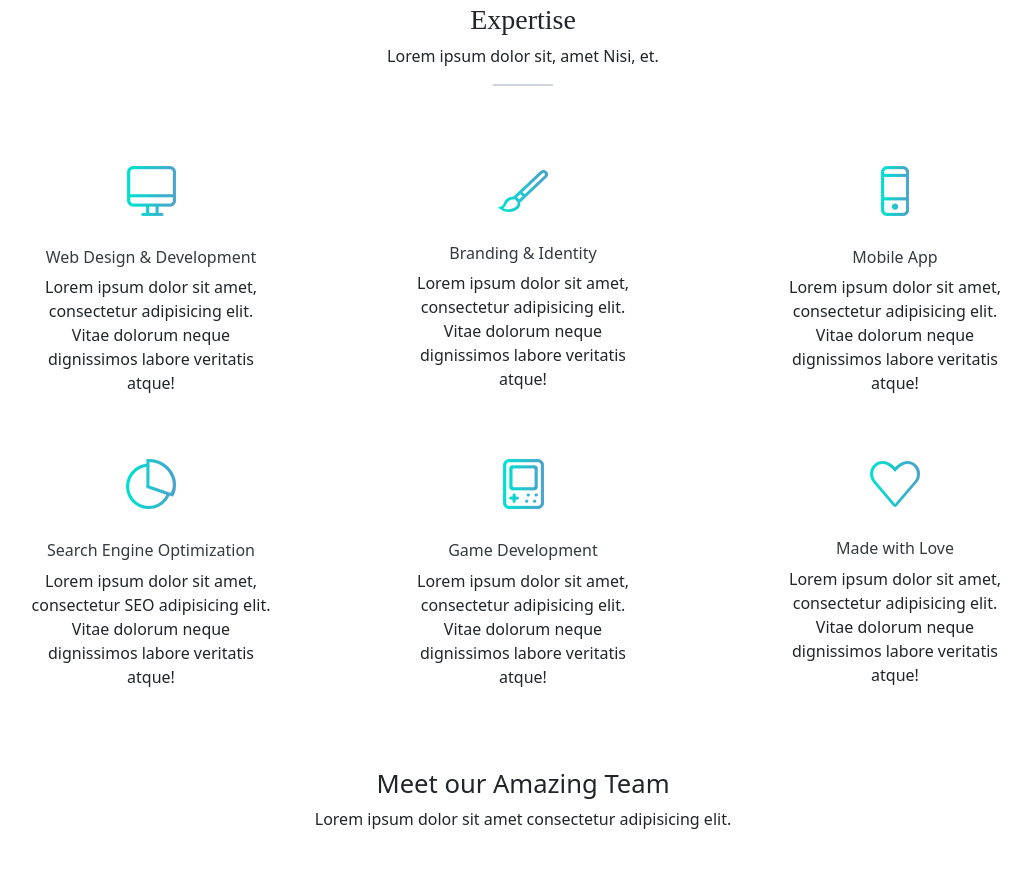
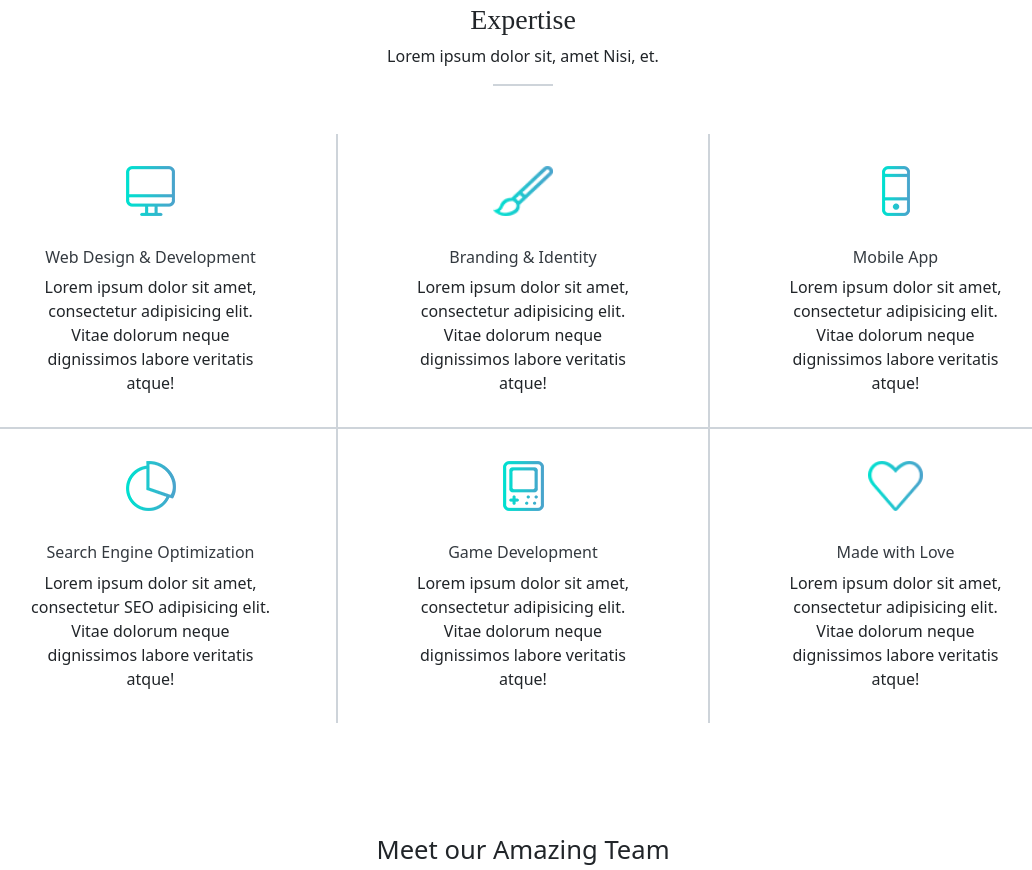
Before and after one commit to Clickadelic/tajam-bootstrap, a plain HTML site: page index.html in a window 1280 px wide. Shown: the part 1651-2521 px from the top of the page, without its empty margins (117-1149 px from the left). Drawn offline with Linux system fonts and the light colour scheme.

Commit message:
Expertise Grid details

```diff
--- a/assets/scss/theme-style.scss
+++ b/assets/scss/theme-style.scss
@@ -200,14 +200,17 @@
     grid-template-columns: repeat(3, 1fr);
     // grid-template-rows: repeat(2, 1fr);
     align-items: center;
+    margin-bottom: 4rem;
 }
 
 .grid-item {
     align-self: center;
     padding: 2rem;
     text-align: center;
+    border: 1px solid $gray-400;
     .grid-icon {
         margin-bottom: 2rem;
+        height: 50px;
     }
     h3 {
         font-size: 1rem;
@@ -216,6 +219,32 @@
     p {
         margin: 0 2rem;
     }
+}
+
+.grid-item:first-of-type {
+    border-top: 0;
+    border-left: 0;
+}
+
+.grid-item:nth-of-type(2) {
+    border-top: 0;
+    // border-left: 0;
+    // border-right: 0;
+}
+.grid-item:nth-of-type(3) {
+    border-top: 0;
+    border-right: 0;
+}
+.grid-item:nth-of-type(4) {
+    border-bottom: 0;
+    border-left: 0;
+}
+.grid-item:nth-of-type(5) {
+    border-bottom: 0;
+}
+.grid-item:nth-of-type(6) {
+    border-bottom: 0;
+    border-right: 0;
 }
 
 
--- a/index.html
+++ b/index.html
@@ -7,7 +7,7 @@
     <title>Tajam Bootstrap</title>
     <link rel="stylesheet" href="assets/css/style.css">
 </head>
-<body>
+<body id="top">
     <header>
         <nav class="navbar navbar-expand-lg" aria-label="Tajam Navbar">
             <div class="container-lg">
```
Also changed, not shown: assets/css/style.css. Lines whose indentation alone changed are shown as unchanged.
